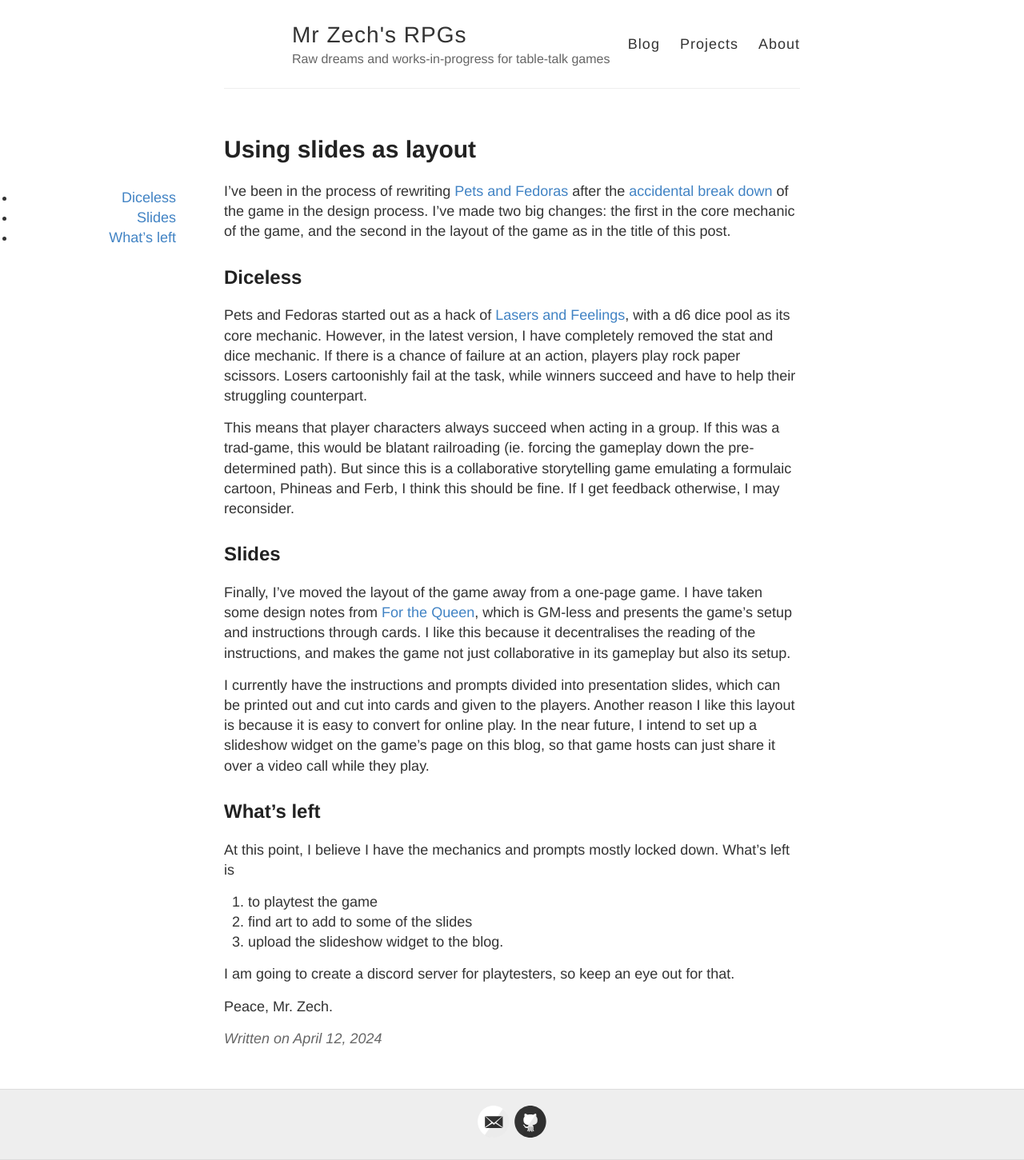
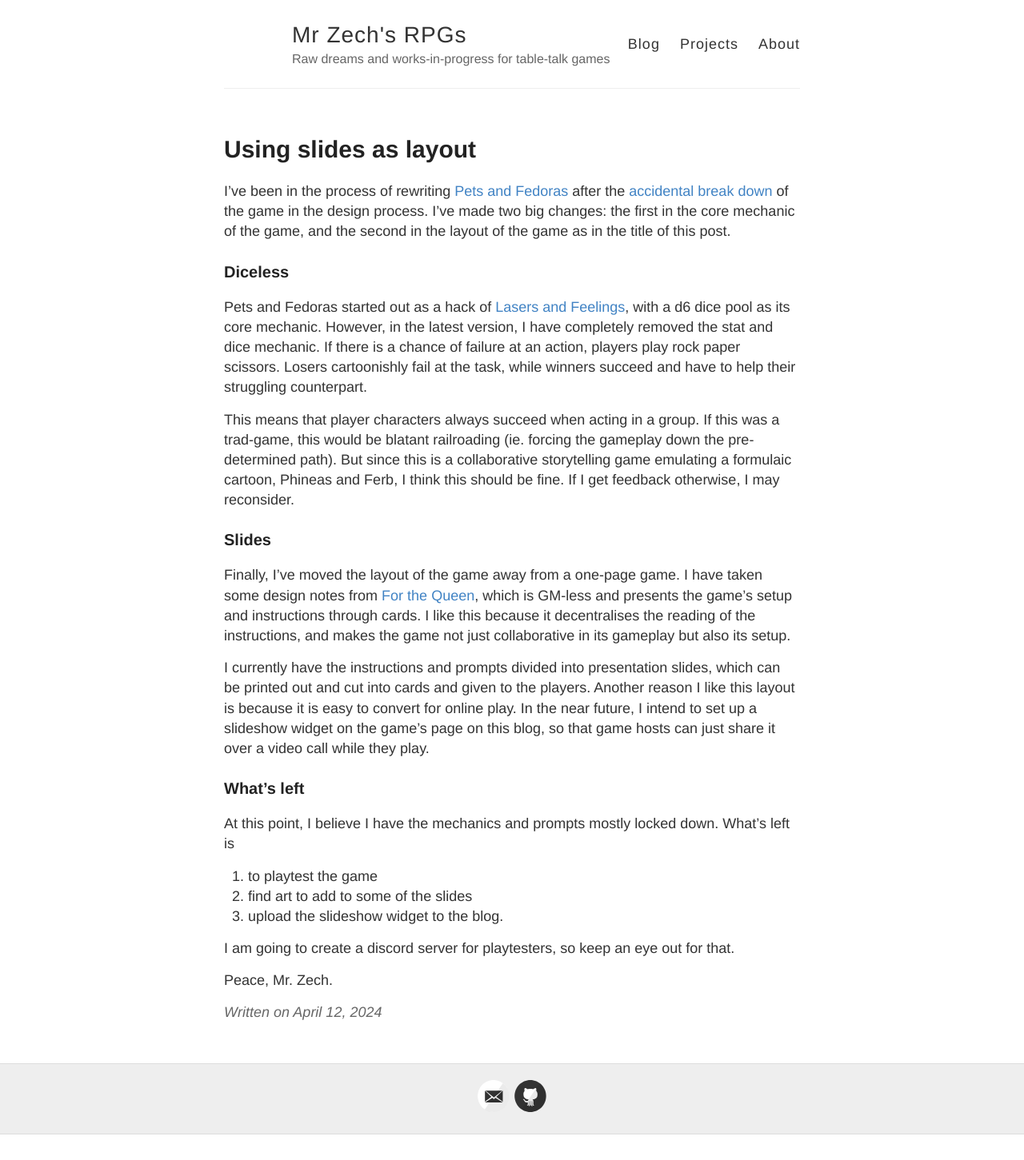
Before and after one commit to zechlau14/zechlau14.github.io, a Jekyll site: the page built from _posts/2024-04-12-Slides-as-layout.md, in a window 1280 px wide. Shown: the whole page at 80% size. Built offline with Jekyll 4.4.1, drawn with Linux system fonts in a browser that asks for light colours; comment, search, counter and statistics services are not loaded; after the commit the page ends 1419 px from its top, so only the background shows below that.

Commit message:
Update 2024-04-12-Slides-as-layout.md

```diff
--- a/_posts/2024-04-12-Slides-as-layout.md
+++ b/_posts/2024-04-12-Slides-as-layout.md
@@ -7,19 +7,19 @@ categories: rpg-design pets-and-fedoras work-in-progress layout
 I've been in the process of rewriting [Pets and Fedoras](/projects/pets-and-fedoras-slides) after the [accidental break down](/_posts/2024-04-01-Breaking-your-prototype) of the game in the design process.
 I've made two big changes: the first in the core mechanic of the game, and the second in the layout of the game as in the title of this post.
 
-## Diceless
+### Diceless
 
 Pets and Fedoras started out as a hack of [Lasers and Feelings](https://johnharper.itch.io/lasers-feelings), with a d6 dice pool as its core mechanic. However, in the latest version, I have completely removed the stat and dice mechanic. If there is a chance of failure at an action, players play rock paper scissors. Losers cartoonishly fail at the task, while winners succeed and have to help their struggling counterpart.
 
 This means that player characters always succeed when acting in a group. If this was a trad-game, this would be blatant railroading (ie. forcing the gameplay down the pre-determined path). But since this is a collaborative storytelling game emulating a formulaic cartoon, Phineas and Ferb, I think this should be fine. If I get feedback otherwise, I may reconsider.
 
-## Slides
+### Slides
 
 Finally, I've moved the layout of the game away from a one-page game. I have taken some design notes from [For the Queen](https://darringtonpress.com/forthequeen/), which is GM-less and presents the game's setup and instructions through cards. I like this because it decentralises the reading of the instructions, and makes the game not just collaborative in its gameplay but also its setup.
 
 I currently have the instructions and prompts divided into presentation slides, which can be printed out and cut into cards and given to the players. Another reason I like this layout is because it is easy to convert for online play. In the near future, I intend to set up a slideshow widget on the game's page on this blog, so that game hosts can just share it over a video call while they play.
 
-## What's left
+### What's left
 
 At this point, I believe I have the mechanics and prompts mostly locked down. What's left is
 1. to playtest the game
```
